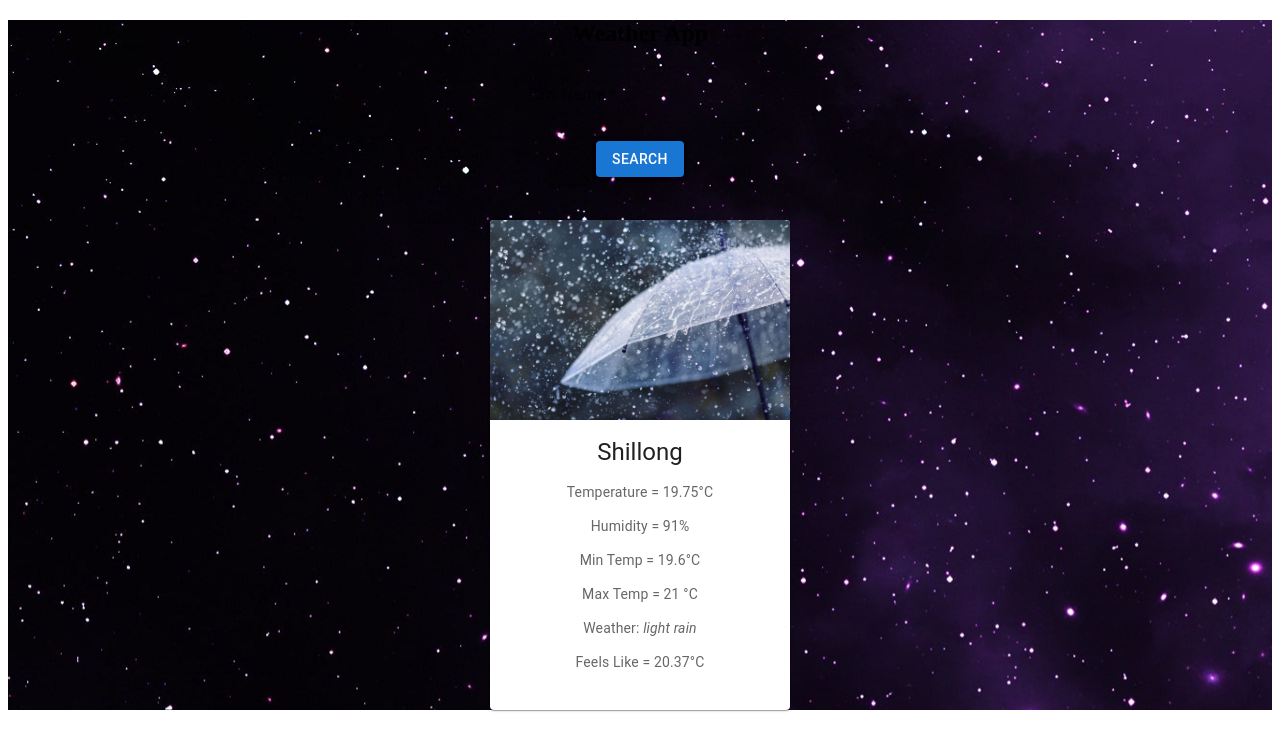
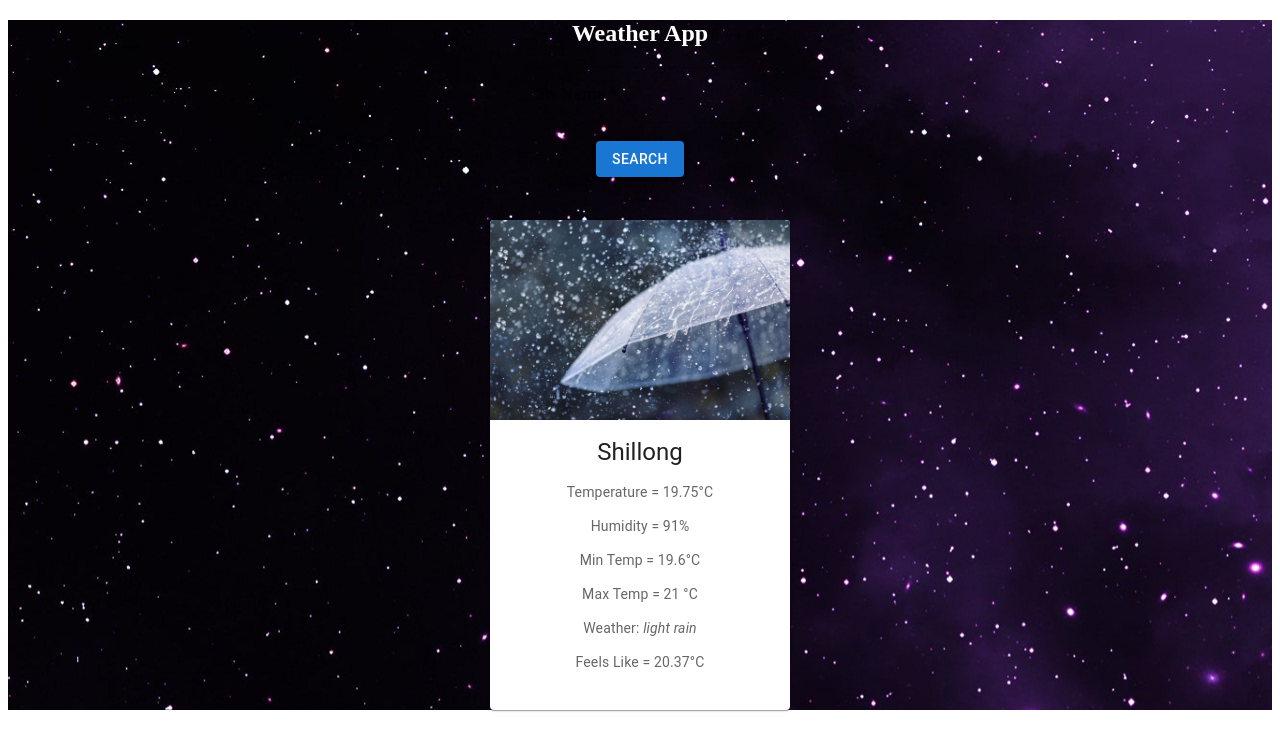
Before and after one commit to tulsi-singh4/Project_Clima_Cast, a React (Vite) app: page / in a window 1280 px wide. Shown: the top 750 px of the page. Built offline with nearby package versions, Linux system fonts and the light colour scheme.

Commit message:
Update WeatherApp.jsx

```diff
--- a/src/WeatherApp.jsx
+++ b/src/WeatherApp.jsx
@@ -20,7 +20,7 @@ export default function WeatherApp(){
 
     return (
         <div style={{textAlign:"center"}}>
-            <h2> Weather App </h2>
+            <h2 style={{color: "white"}}> Weather App </h2>
             <SearchBox updateInfo = {updateInfo} />
             <InfoBox info={weatherInfo} />
         </div>
```
